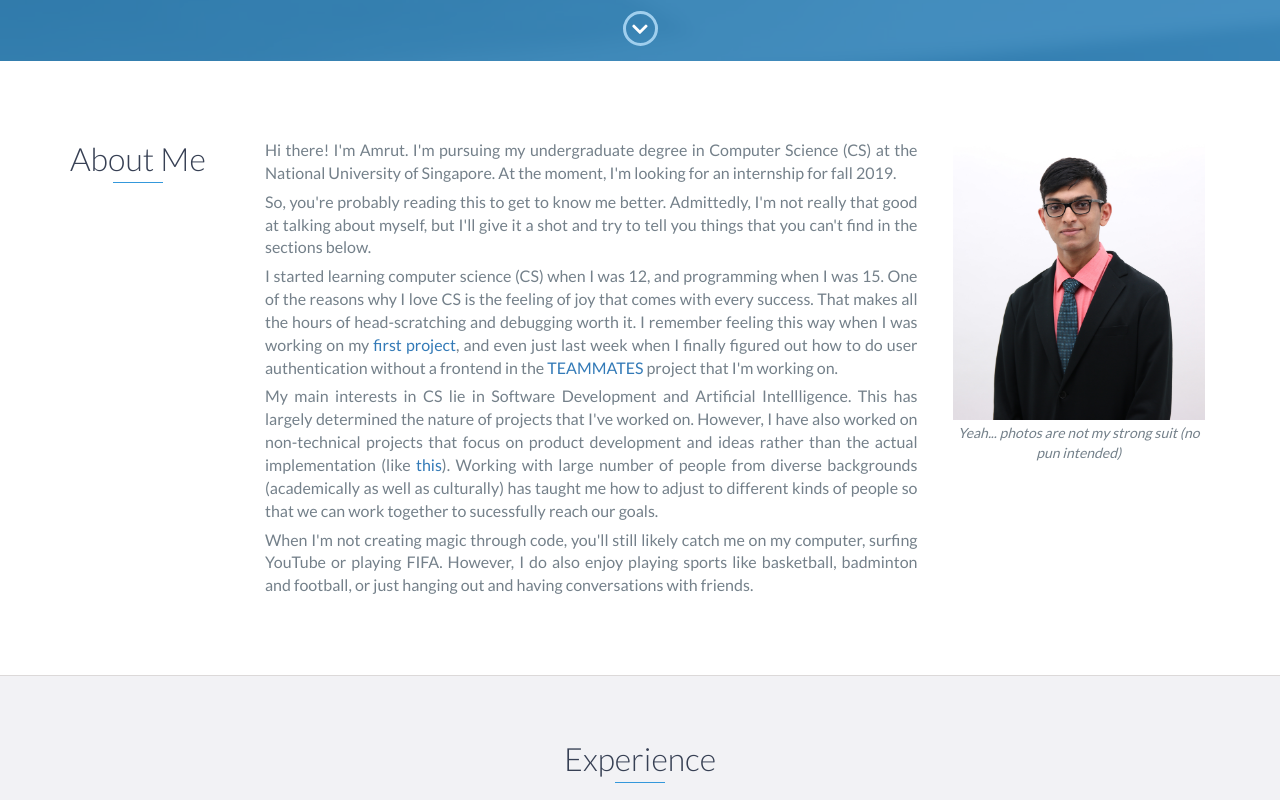
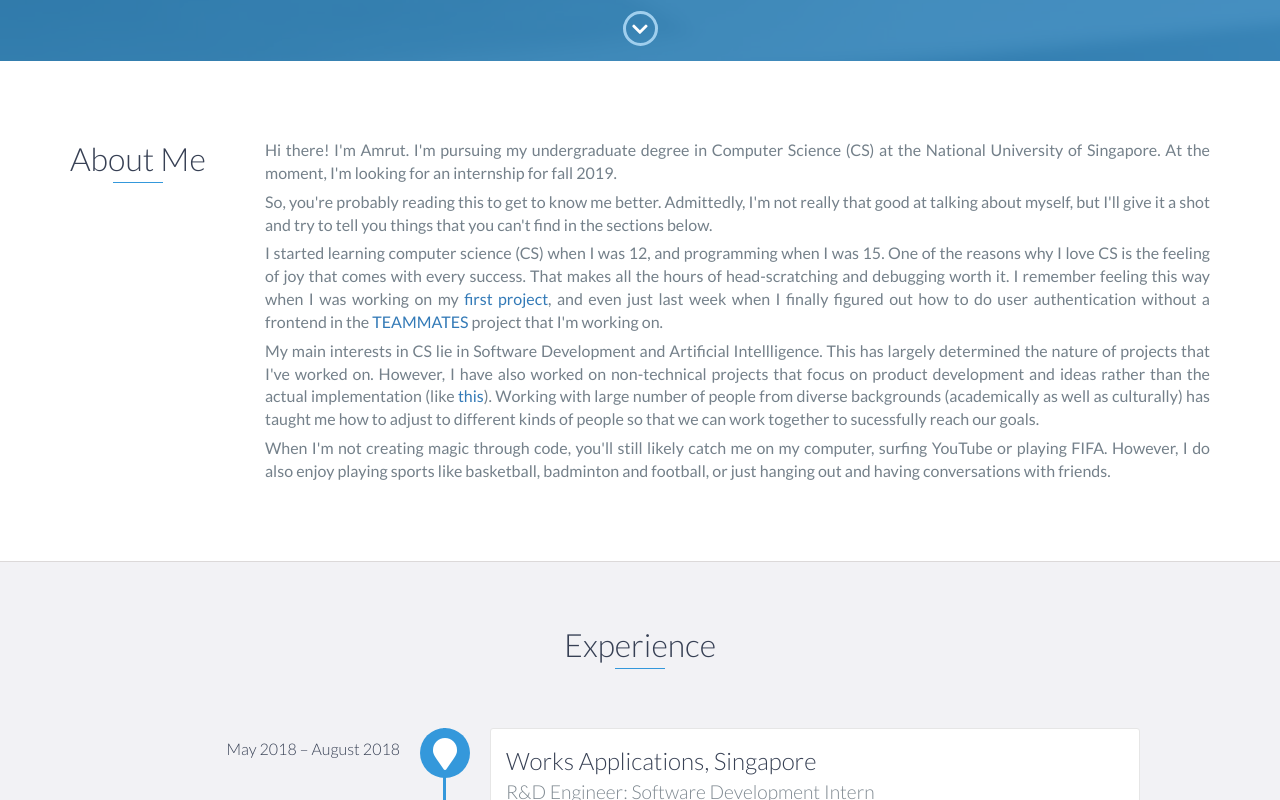
Before and after one commit to amrut-prabhu/amrut-prabhu.github.io, a website: page index.html in a window 1280 px wide. Shown: the part 739-1539 px from the top of the page. Drawn offline with nearby package versions, Linux system fonts and the light colour scheme.

Commit message:
Remove photo

```diff
--- a/index.html
+++ b/index.html
@@ -112,19 +112,7 @@
                 </div>
                 <!-- End of heading column -->
 
-                <div class="col-md-3 col-md-push-7">
-                    <div id="amrut-photo">
-                        <a href="images/amrut.jpg" target="_blank">
-                            <img src="images/amrut.jpg" alt="Photo of Amrut">
-                        </a>
-                        <p>
-                            Yeah... photos are not my strong suit (no pun intended)
-                        </p>
-                    </div>
-                </div>
-                <!-- End of image column -->
-
-                <div class="col-md-7 col-md-pull-3">
+                <div class="col-md-10">
                     <p>
                         Hi there! I'm Amrut. I'm pursuing my undergraduate degree in Computer Science (CS) at the National University of Singapore. At the moment, I'm looking for an internship for fall 2019.
                     </p>
```
Also changed, not shown: images/amrut.jpg (deleted).
